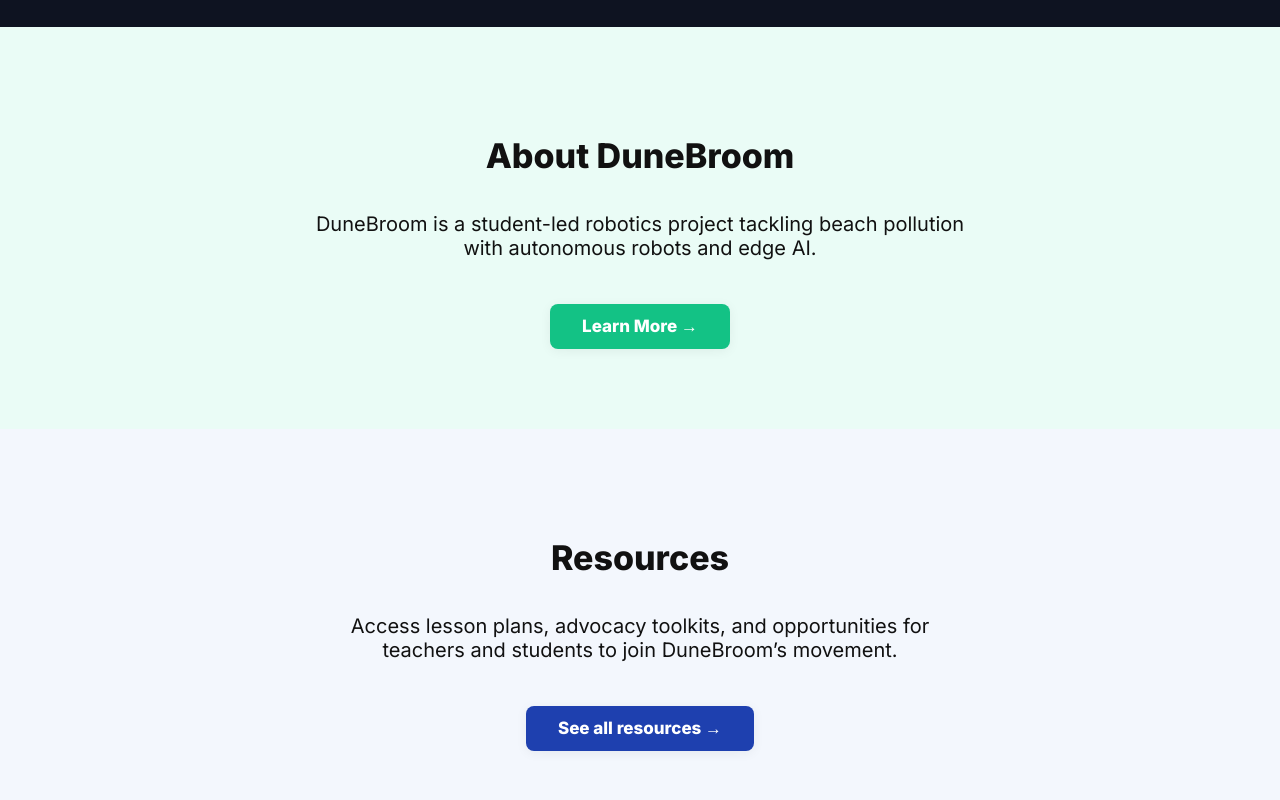
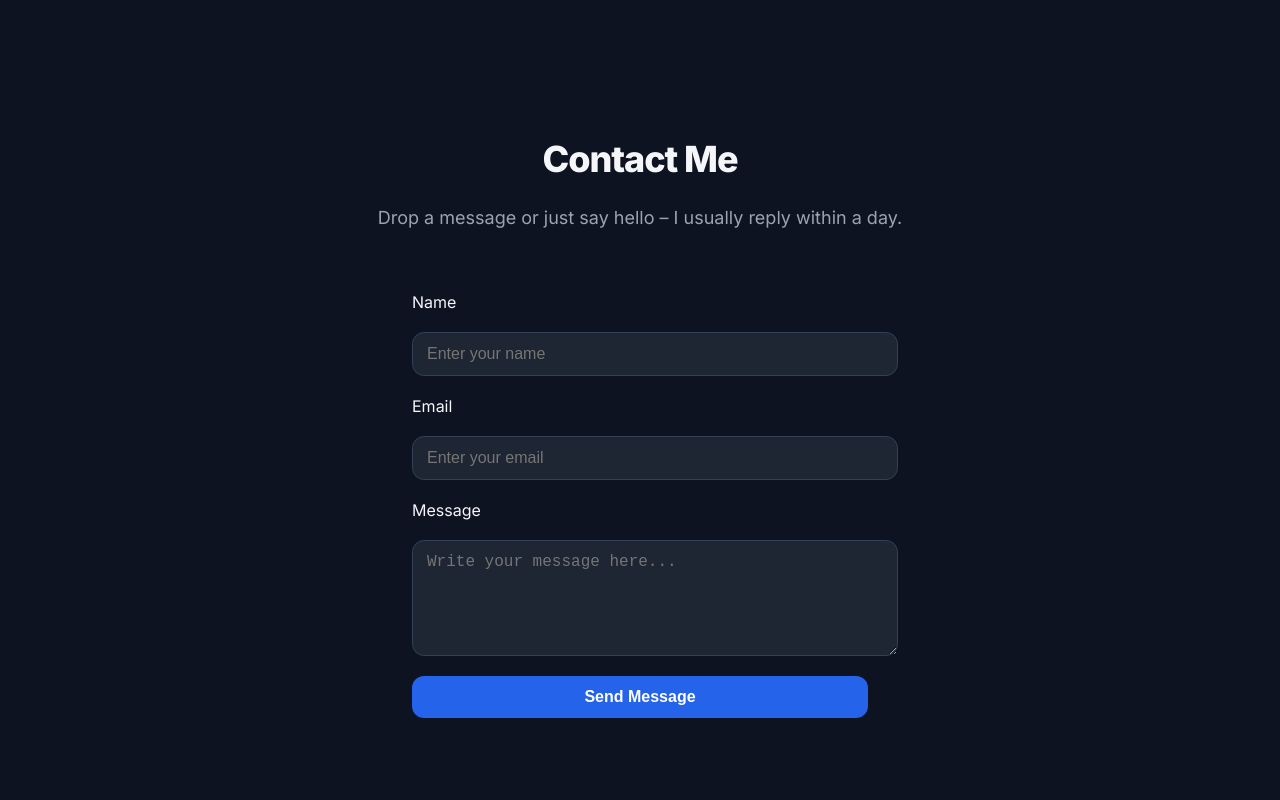
Before and after one commit to groverneev/Neev_Website, a Next.js app: page / in a window 1280 px wide. Shown: the part 720-1520 px from the top of the page. Built offline with nearby package versions, Linux system fonts and the light colour scheme.

Commit message:
idk_what_to_write

```diff
--- a/app/page.tsx
+++ b/app/page.tsx
@@ -115,80 +115,6 @@ export default function Home() {
         </div>
       </section>
 
-      {/* ───────── ABOUT PREVIEW ───────── */}
-      <section
-        id="about"
-        style={{
-          background: '#eafcf6',
-          color: '#111',
-          padding: '5rem 2rem',
-          display: 'flex',
-          flexDirection: 'column',
-          alignItems: 'center',
-        }}
-      >
-        <h2 style={{ fontSize: 34, fontWeight: 700, marginBottom: 16 }}>About DuneBroom</h2>
-        <p style={{ fontSize: 20, maxWidth: 650, textAlign: 'center' }}>
-          DuneBroom is a student-led robotics project tackling beach pollution with autonomous robots
-          and edge AI.
-        </p>
-        <a
-          href="/about_me"
-          style={{
-            marginTop: 24,
-            display: 'inline-block',
-            background: '#13c285',
-            color: '#fff',
-            fontWeight: 700,
-            borderRadius: 8,
-            padding: '12px 32px',
-            fontSize: 17,
-            textDecoration: 'none',
-            boxShadow: '0 2px 12px rgba(0,0,0,0.06)',
-            transition: 'background 0.2s, color 0.2s',
-          }}
-        >
-          Learn More &rarr;
-        </a>
-      </section>
-
-      {/* ───────── OUTREACH PREVIEW ───────── */}
-      <section
-        id="outreach"
-        style={{
-          background: '#f3f7fd',
-          color: '#111',
-          padding: '5rem 2rem',
-          display: 'flex',
-          flexDirection: 'column',
-          alignItems: 'center',
-        }}
-      >
-        <h2 style={{ fontSize: 34, fontWeight: 700, marginBottom: 16 }}>Resources</h2>
-        <p style={{ fontSize: 20, maxWidth: 650, textAlign: 'center' }}>
-          Access lesson plans, advocacy toolkits, and opportunities for teachers and students to
-          join DuneBroom’s movement.
-        </p>
-        <a
-          href="/resources"
-          style={{
-            marginTop: 24,
-            display: 'inline-block',
-            background: '#1e40af',
-            color: '#fff',
-            fontWeight: 700,
-            borderRadius: 8,
-            padding: '12px 32px',
-            fontSize: 17,
-            textDecoration: 'none',
-            boxShadow: '0 2px 12px rgba(0,0,0,0.06)',
-            transition: 'background 0.2s, color 0.2s',
-          }}
-        >
-          See all resources &rarr;
-        </a>
-      </section>
-
       {/* ───────── CONTACT SECTION (new) ───────── */}
       <ContactSection />
     </main>
--- a/components/Navbar.tsx
+++ b/components/Navbar.tsx
@@ -4,7 +4,6 @@ import { useRouter, usePathname } from 'next/navigation';
 
 
 const navLinks = [
-  { href: '/about_me', label: 'About Me' },
   { href: '/blog', label: 'Blog' },
   { href: '/#contact', label: 'Contact' },
 ];
```
Also changed, not shown: app/about_me/page.tsx (deleted, +0 -114 lines).
